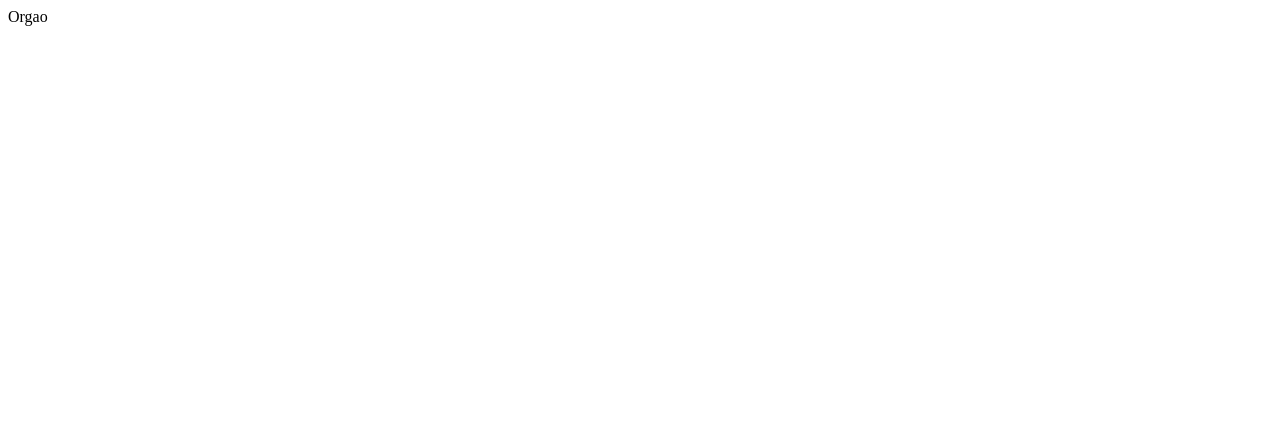
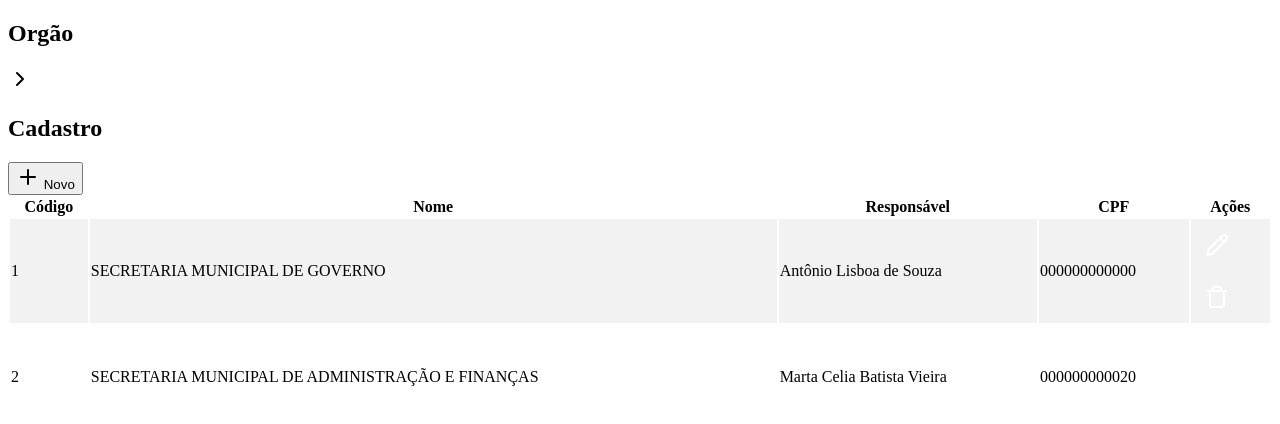
Before and after one commit to VituSuperMEg/idigitalizacao-web, a Next.js app: page /Orgao in a window 1280 px wide. Shown: the top 424 px of the page. Built offline with nearby package versions, Linux system fonts and the light colour scheme.

Commit message:
init crud ✌️🐬

```diff
--- /dev/null
+++ b/src/components/Crud/Buttons.tsx
@@ -0,0 +1,24 @@
+import { ArrowLeft, CreativeCommons, Plus } from "lucide-react";
+
+type Button = {
+  view: string;
+  setView: any;
+}
+export default function Buttons({ view = 'list', setView }: Button) {
+  return (
+    <div>
+      {view === 'list' && (
+        <button
+         className="bg-slate-400 flex gap-2 p-3 rounded-lg text-white"
+         onClick={() => setView('new')}
+        ><Plus /> Novo </button>
+      )}
+      {view === "new" && (
+         <button
+         className="bg-slate-400 flex gap-2 p-3 rounded-lg text-white"
+         onClick={() => setView('list')}
+        ><ArrowLeft /> Voltar </button>
+      )}
+    </div>
+  )
+}
--- /dev/null
+++ b/src/components/Crud/Crud.tsx
@@ -0,0 +1,41 @@
+import { useState } from "react";
+import Buttons from "./Buttons";
+import { ArrowRight, ChevronRight } from "lucide-react";
+import Table from "./Table";
+import './crud.css';
+
+interface ICrud {
+  display : {
+    displayName: string;
+    displayMenu: string;
+  }
+  fieldsTable : [
+    { head : string, body : string}
+  ]
+}
+export default function Crud({
+  display,
+  fieldsTable
+}:ICrud) {
+
+  const [view, setView] = useState("list");
+
+  return (
+    <div>
+      <header className="flex items-center justify-between">
+         <div className="flex items-center">
+            <h2>{display?.displayName}</h2>
+            <ChevronRight />
+            <h2>{display?.displayMenu}</h2>
+         </div>
+        <Buttons setView={setView} view={view}/>
+      </header>
+      {view === 'list' && (
+        <Table fields={fieldsTable}/>
+      )}
+      {view === "new" && (
+        <h1>novo</h1>
+      )}
+    </div>
+  )
+}
--- /dev/null
+++ b/src/components/Crud/Table.tsx
@@ -0,0 +1,78 @@
+import { orgaos } from "@/mocks/mocks";
+import { Pencil, Trash } from "lucide-react";
+
+interface ITable {
+  fields: [
+    { head: string; body: string }
+  ];
+}
+
+export default function Table({ fields }: ITable) {
+
+  return (
+    <div>
+      <table className="table">
+        <thead>
+          {fields.map((i) => (
+            <th className="text-zinc-500 ">{i.head}</th>
+          ))}
+          <th className="text-zinc-500 float-right mr-8">Ações</th>
+        </thead>
+        <tbody>
+          {orgaos &&
+            orgaos.map((item, index) => (
+              <tr key={index}>
+                {fields.map((i) => (
+                  <td key={i.body}>
+                    {item[i.body]}
+                  </td>
+                ))}
+                <div className="flex float-right gap-2">
+                  <td
+                    className="bg-slate-400 mt-2"
+                    style={{
+                      width: "50px",
+                      height: "50px",
+                      display: "flex",
+                      alignItems: "center",
+                      justifyContent: "center",
+                      borderRadius: "50%",
+                    }}
+                  >
+                    <Pencil
+                      color="#fff"
+                      className="cursor-pointer"
+                      onClick={() => {
+                        // handleViewCrud("edit");
+                        // onEditId(item.id);
+                      }}
+                    />
+                  </td>
+                  <td
+                    className="bg-red-500 mt-2"
+                    style={{
+                      width: "50px",
+                      height: "50px",
+                      display: "flex",
+                      alignItems: "center",
+                      justifyContent: "center",
+                      borderRadius: "50%",
+                    }}
+                  >
+                    <Trash
+                      color="#fff"
+                      className="cursor-pointer"
+                      onClick={() => {
+                        // handleRemove(item.id);
+                      }}
+                    />
+                  </td>
+                </div>
+              </tr>
+            ))}
+        </tbody>
+      </table>
+    </div>
+
+  );
+}
--- /dev/null
+++ b/src/components/Crud/crud.css
@@ -0,0 +1,10 @@
+.table {
+  width: 100%;
+}
+
+.table tr:nth-child(even){
+  background-color: #fff;
+}
+.table tr:nth-child(odd){
+  background-color: #f2f2f2;
+}
--- a/src/components/Panel/panel.css
+++ b/src/components/Panel/panel.css
@@ -1,7 +1,7 @@
 .pill {
-  position: relative;
-  top: -85px;
-  left : -30px;
+  position: absolute;
+  top: 30px;
+  left : 200px;
   display: flex;
   gap: 0.5em;
 }
--- /dev/null
+++ b/src/mocks/mocks.ts
@@ -0,0 +1,4 @@
+export const orgaos = [
+  { codigo : '1', nome : 'SECRETARIA MUNICIPAL DE GOVERNO', responsavel : 'Antônio Lisboa de Souza', cpf : '000000000000'},
+  { codigo : '2', nome : 'SECRETARIA MUNICIPAL DE ADMINISTRAÇÃO E FINANÇAS', responsavel : 'Marta Celia Batista Vieira', cpf : '000000000020'}
+]
--- a/src/pages/Orgao.tsx
+++ b/src/pages/Orgao.tsx
@@ -1,7 +1,17 @@
+import Crud from "@/components/Crud/Crud";
+
 export default function OrgaoPage() {
   return (
     <div>
-      Orgao
+     <Crud
+      display={{ displayName : "Orgão", displayMenu : "Cadastro"}}
+      fieldsTable={[
+        { head : "Código", body : "codigo"},
+        { head : "Nome", body : "nome"},
+        { head : "Responsável", body : "responsavel"},
+        { head : "CPF", body : "cpf"}
+      ]}
+     />
     </div>
   )
 }
```
Also changed, not shown: src/components/Crud/Form.tsx (added).
